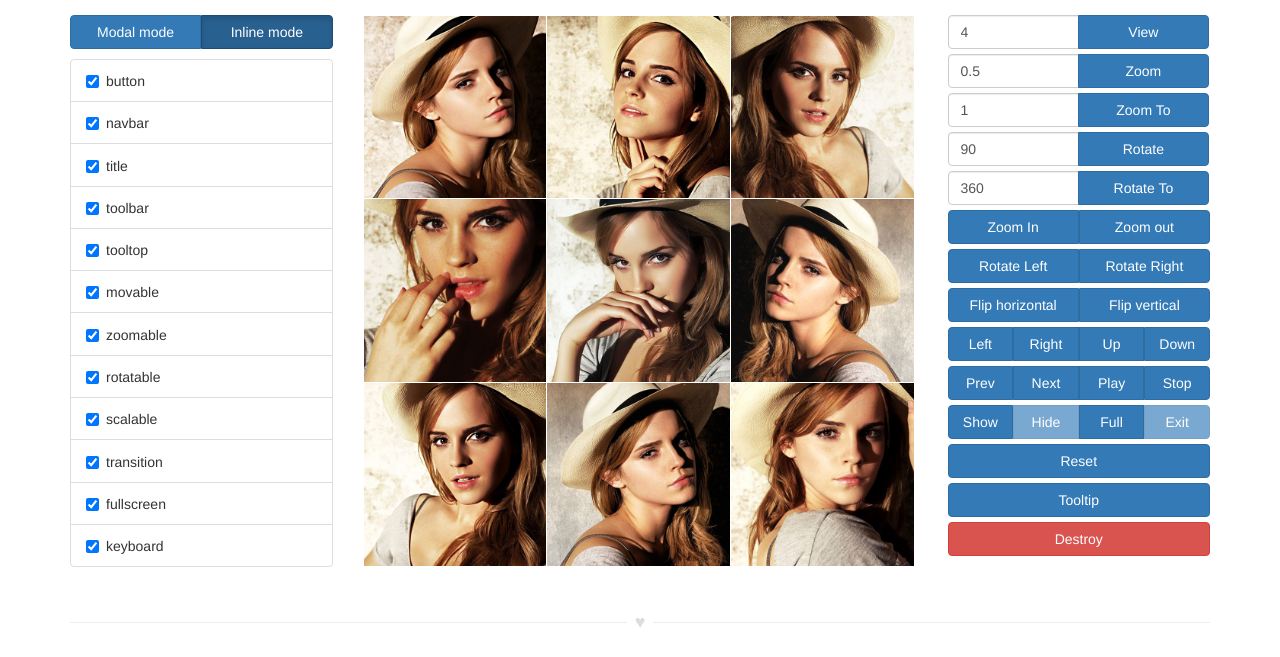
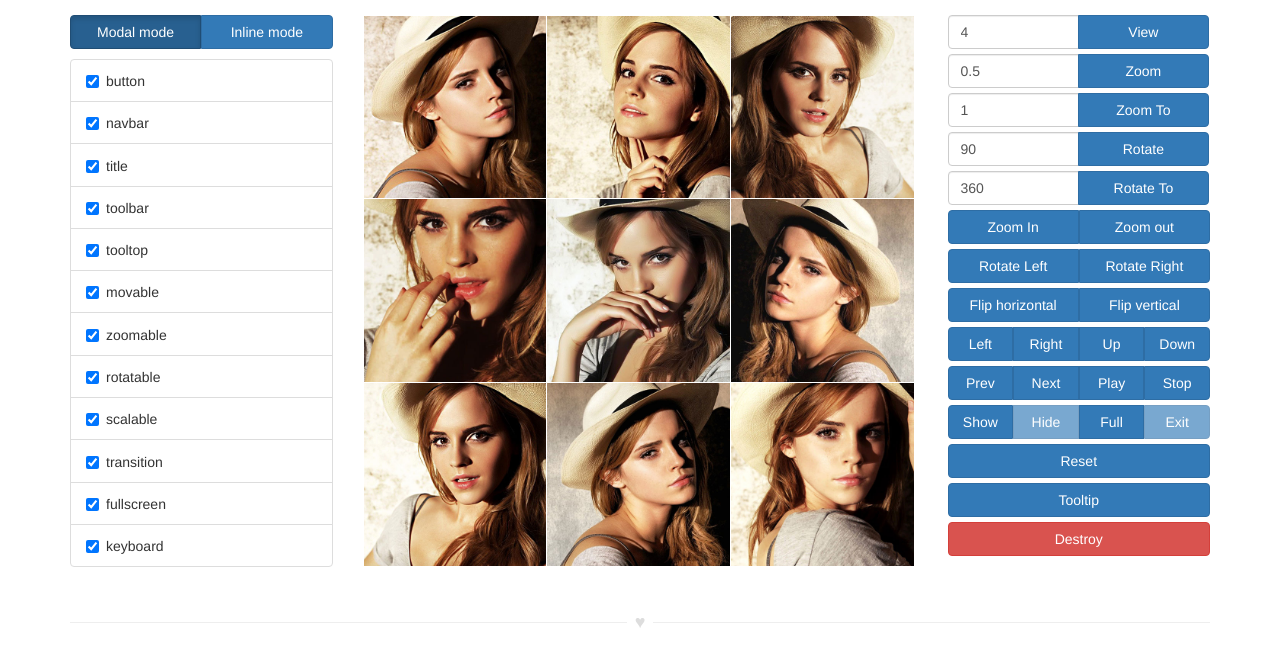
Before and after one commit to fengyuanchen/viewer, a website: page docs/index.html in a window 1280 px wide. Shown: the part 512-1169 px from the top of the page. Drawn offline with nearby package versions, Linux system fonts and the light colour scheme; files that its build step writes are made by us from their sources; files whose address does not match are found by name.

Commit message:
Chnaged active button

```diff
--- a/docs/index.html
+++ b/docs/index.html
@@ -58,11 +58,11 @@
         <h3 class="page-header">Options</h3>
         <div class="docs-toggles">
           <div class="btn-group btn-group-justified" data-toggle="buttons" role="group">
+            <label class="btn btn-primary active">
+              <input type="radio" name="inline" data-value="false" autocomplete="off" checked> Modal mode
+            </label>
             <label class="btn btn-primary">
-              <input type="radio" name="inline" data-value="false" autocomplete="off"> Modal mode
-            </label>
-            <label class="btn btn-primary active">
-              <input type="radio" name="inline" data-value="true" autocomplete="off" checked> Inline mode
+              <input type="radio" name="inline" data-value="true" autocomplete="off"> Inline mode
             </label>
           </div>
           <button class="btn btn-primary btn-block hidden-md hidden-lg" id="toggle-options" data-target="#options" data-toggle="collapse" aria-expanded="true">Toggle options</button>
```
